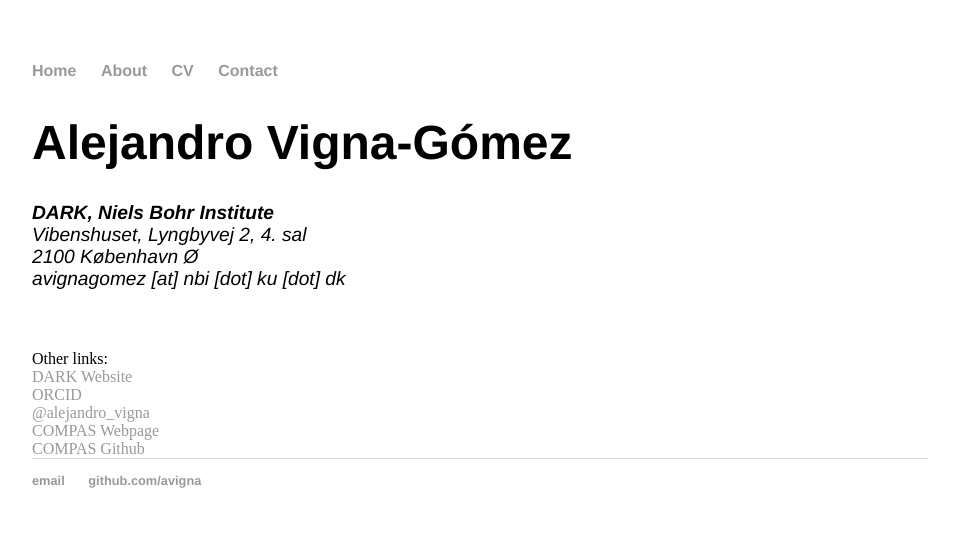
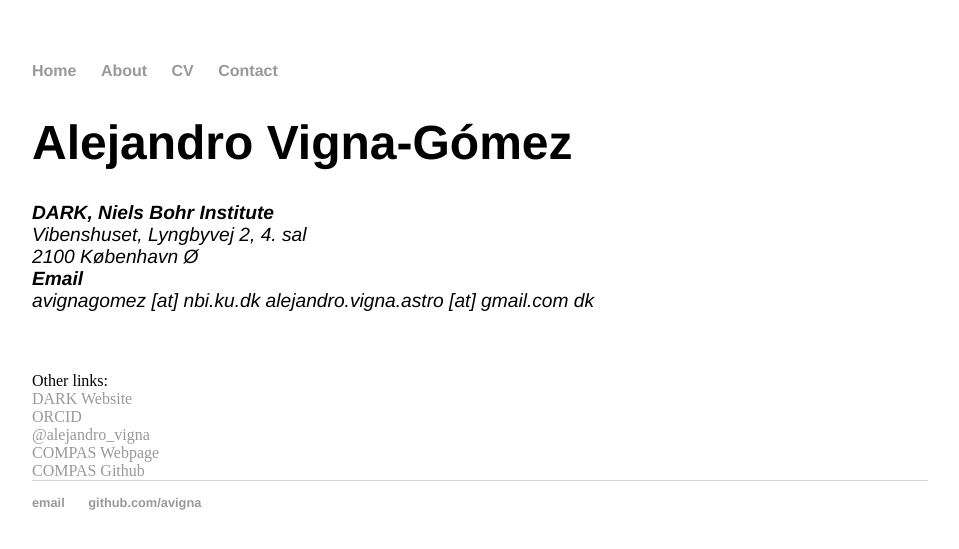
Before and after one commit to avigna/avigna.github.io, a Jekyll site: the page built from contact/index.html, in a window 1280 px wide. Shown: the top 549 px of the page, without its empty margins (160-1119 px from the left). Built offline with Jekyll 4.4.1, drawn with Linux system fonts in a browser that asks for light colours.

Commit message:
Update index.html

```diff
--- a/contact/index.html
+++ b/contact/index.html
@@ -9,7 +9,10 @@ title: Contact
 		<strong>DARK, Niels Bohr Institute</strong><br>
 		Vibenshuset, Lyngbyvej 2, 4. sal <br>
 		2100 København Ø <br>
-		<span class="obfuscate">avignagomez [at] nbi [dot] ku [dot] dk</span>
+
+		<strong>Email</strong><br>
+		<span class="obfuscate">avignagomez [at] nbi.ku.dk</span>
+		<span class="obfuscate">alejandro.vigna.astro [at] gmail.com dk</span>
 		</address>
 	</div>
 
```
